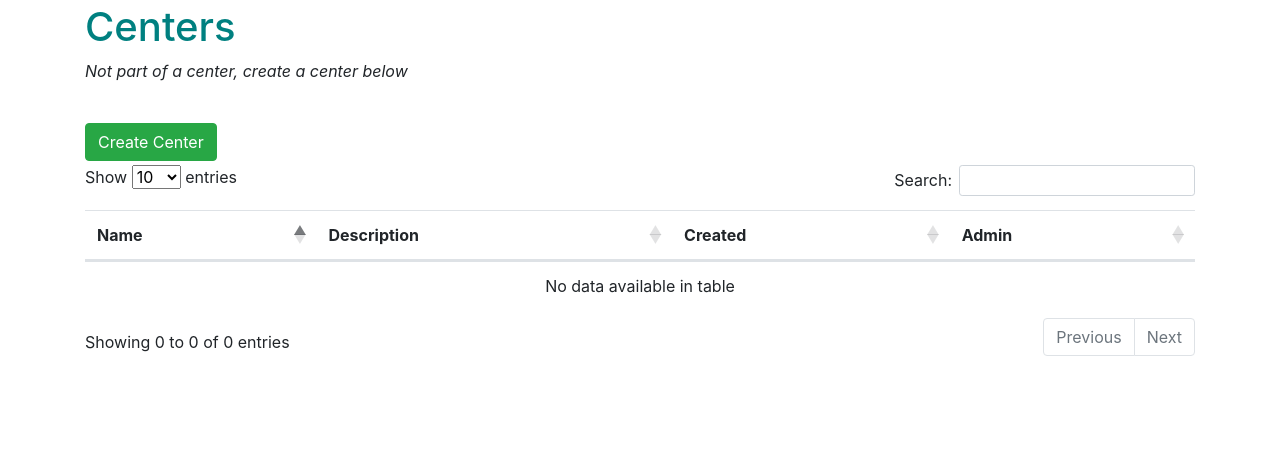
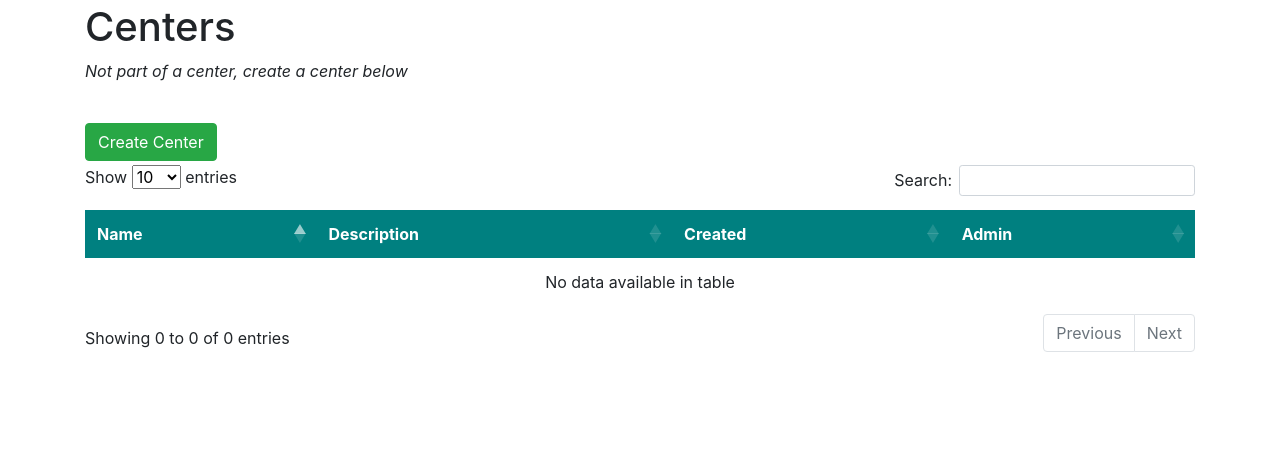
Before and after one commit to eoghan-o-connell/SESAME2, a Django app: page /home/centers in a window 1280 px wide. Shown: the part 347-800 px from the top of the page. Run offline with Django 3.2, Linux system fonts and the light colour scheme; the visitor is signed in with stand-in values (Sample User, id 1); data that the repository does not hold is empty; some libraries are stand-ins or nearby versions.

Commit message:
updated view_center

```diff
--- a/home/templates/home/view_center.html
+++ b/home/templates/home/view_center.html
@@ -10,10 +10,10 @@
 <br>
 
 <div class="container">
-  <h1 style="color:teal">Centers</h1>
+  <h1>Centers</h1>
 
-  <table id="example" class="table" style="width:100%">
-    <thead>
+  <table id="example" class="table table-borderless" style="width:100%">
+    <thead style="background-color:teal; color:white;">
     <tr>
         <th> Name </th>
         <th> Description </th>
```
